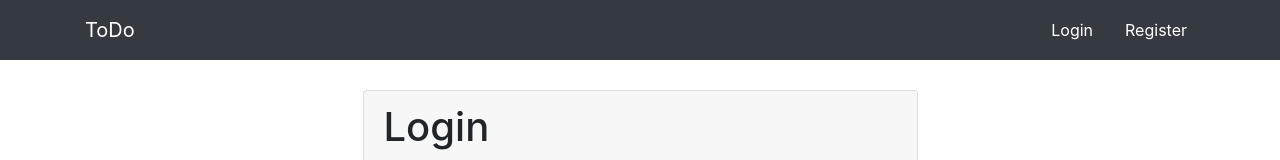
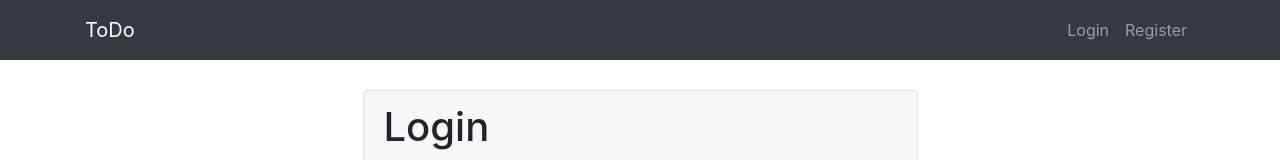
Before and after one commit to maxxpersin/ToDo-ng, an Angular app in the folder ToDo/: page /login in a window 1280 px wide. Shown: the top 160 px of the page. Built offline with nearby package versions, Linux system fonts and the light colour scheme.

Commit message:
sessions are kind of working, still some bugs

```diff
--- a/ToDo/src/app/nav-bar/nav-bar.component.css
+++ b/ToDo/src/app/nav-bar/nav-bar.component.css
@@ -4,7 +4,7 @@
 
 }
 
-.navbar {
+nav {
     height: 60px;
     margin-bottom: 30px;
 }
--- a/ToDo/src/app/nav-bar/nav-bar.component.html
+++ b/ToDo/src/app/nav-bar/nav-bar.component.html
@@ -1,23 +1,19 @@
-<nav class="navbar navbar-expand-lg navbar-dark bg-dark static-top">
+<nav class="navbar navbar-expand-sm navbar-dark bg-dark static-top">
     <div class="container">
         <div class="navbar-brand" [routerLink]="['/']" style="cursor: pointer;">ToDo</div>
         <div class="navbar-text" id="navbarResponsive">
             <ul class="navbar-nav ml-auto">
-                <li class="nav-item active">
-                    <a *ngIf="!this.authenticationService.currentUserValue" [routerLink]="['/login']"
-                        style="cursor: pointer;" class="nav-link nav-item">
-                        Login
-                    </a>
+                <li class="nav-item nav-link" *ngIf="!this.authenticationService.currentUserValue"
+                    [routerLink]="['/login']" style="cursor: pointer;">
+                    Login
                 </li>
-                <li *ngIf="this.authenticationService.currentUserValue" class="nav-item active"
-                    style="margin-left: 1em;">
-                    <a (click)="logout()" class="nav-link nav-item" style="cursor: pointer;">Logout</a>
+                <li *ngIf="!this.authenticationService.currentUserValue" class="nav-item nav-link"
+                    [routerLink]="['/register']" style="cursor: pointer;">
+                    Register
                 </li>
-                <li *ngIf="!this.authenticationService.currentUserValue" class="nav-item active"
-                    style="margin-left: 1em;">
-                    <a [routerLink]="['/register']" style="cursor: pointer;" class="nav-link nav-item">
-                        Register
-                    </a>
+                <li *ngIf="this.authenticationService.currentUserValue" class="nav-item nav-link" (click)="logout()"
+                    style="cursor: pointer;">
+                    Logout
                 </li>
             </ul>
         </div>
--- a/ToDo/src/app/todo-list/todo-list.component.ts
+++ b/ToDo/src/app/todo-list/todo-list.component.ts
@@ -23,8 +23,8 @@ export class TodoListComponent implements OnInit {
   }
 
   pastCompleteBy(item: ToDoItem) {
-    console.log(item.date.getDate(), ' ', Date.now());
-    return item.date.getDate() <= Date.now();
+    console.log(item.date, ' ', Date.now());
+    return item.date.getTime() <= Date.now();
   }
 
   getToDoItems() {
```
Also changed, not shown: 2 other files (tests, documents, lock files or other folders).
